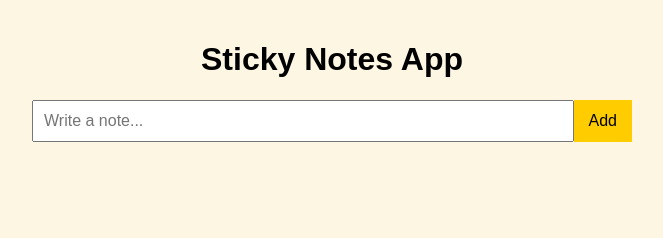
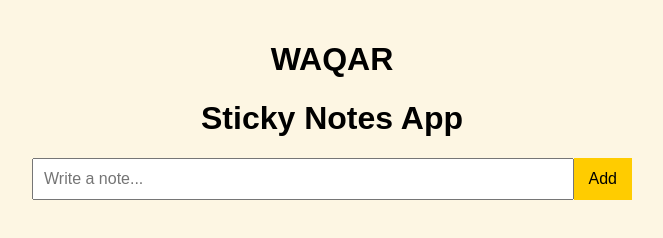
Before and after one commit to Waqar7120/Stickynoteapp, a plain HTML site: page index.html in a window 1280 px wide. Shown: the whole page, without its empty margins (308-971 px from the left). Drawn offline with Linux system fonts and the light colour scheme.

Commit message:
Update sticky notes with new features

```diff
--- a/index.html
+++ b/index.html
@@ -91,6 +91,7 @@
 </head>
 <body>
 
+<h1>WAQAR</h1>
 <h1>Sticky Notes App</h1>
 <div id="newNote">
   <input type="text" id="noteText" placeholder="Write a note..." />
```
